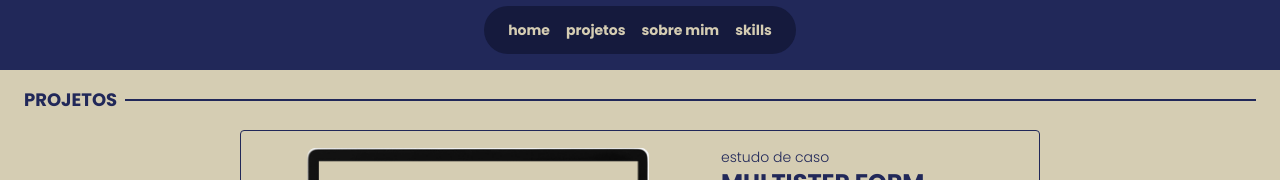
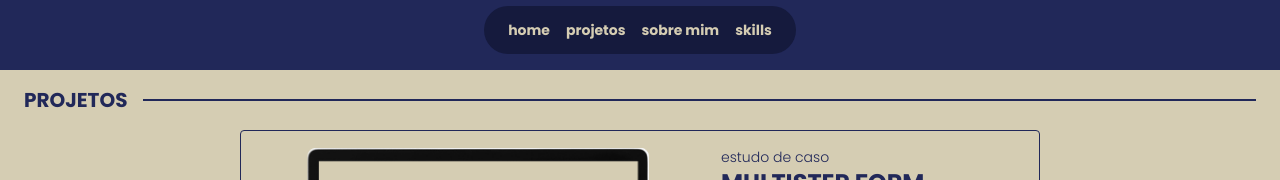
Before and after one commit to limasthays/portfolio-thayslima, a Next.js app: page / in a window 1280 px wide. Shown: the part 730-910 px from the top of the page. Built offline with nearby package versions, Linux system fonts and the light colour scheme.

Commit message:
changing section title on desktop view

```diff
--- a/src/app/components/headings/SectionTitle.tsx
+++ b/src/app/components/headings/SectionTitle.tsx
@@ -6,14 +6,14 @@ function SectionTitle({ title, whiteVariant }: SectionTitleProps) {
 	return (
 		<div
 			className={clsx(
-				`flex gap-2 items-center sticky top-0 w-full py-4 ${
+				`flex gap-2 md:gap-4 items-center sticky top-0 w-full py-4 ${
 					whiteVariant ? 'bg-off-white' : 'bg-deep-blue'
 				}`
 			)}
 		>
 			<h2
 				className={clsx(
-					`uppercase font-bold text-lg min-w-fit ${
+					`uppercase font-bold text-lg md:text-xl min-w-fit ${
 						whiteVariant ? 'text-deep-blue' : 'text-off-white'
 					}`
 				)}
```
